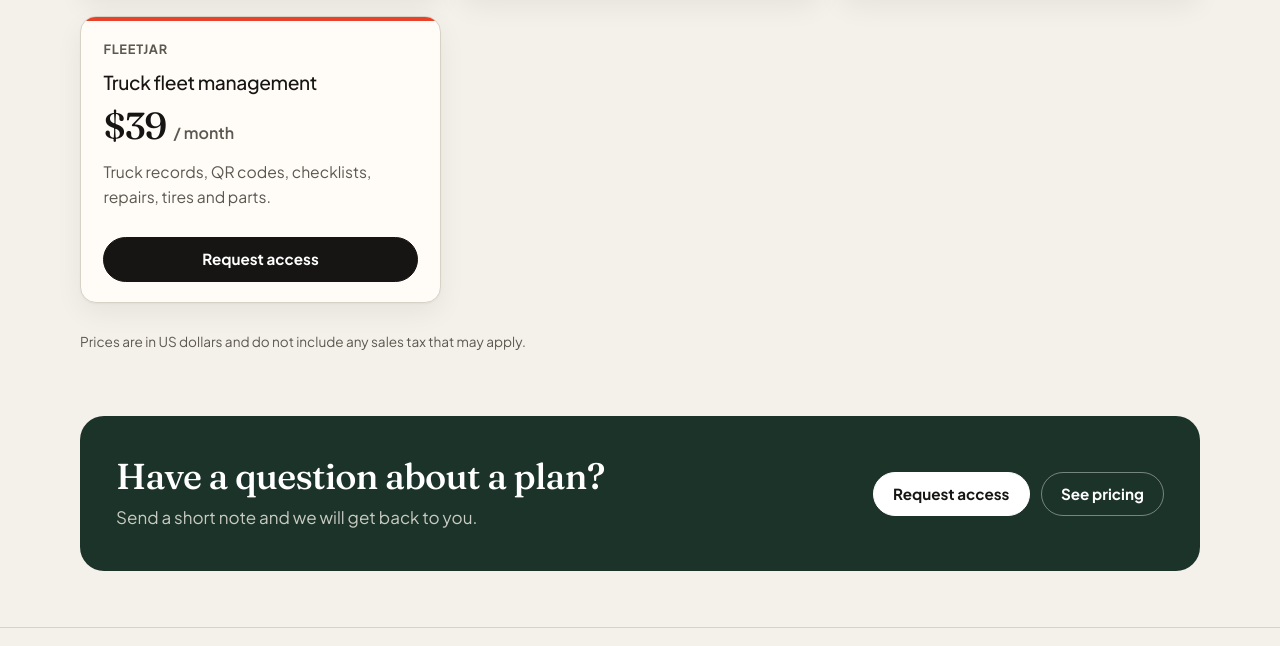
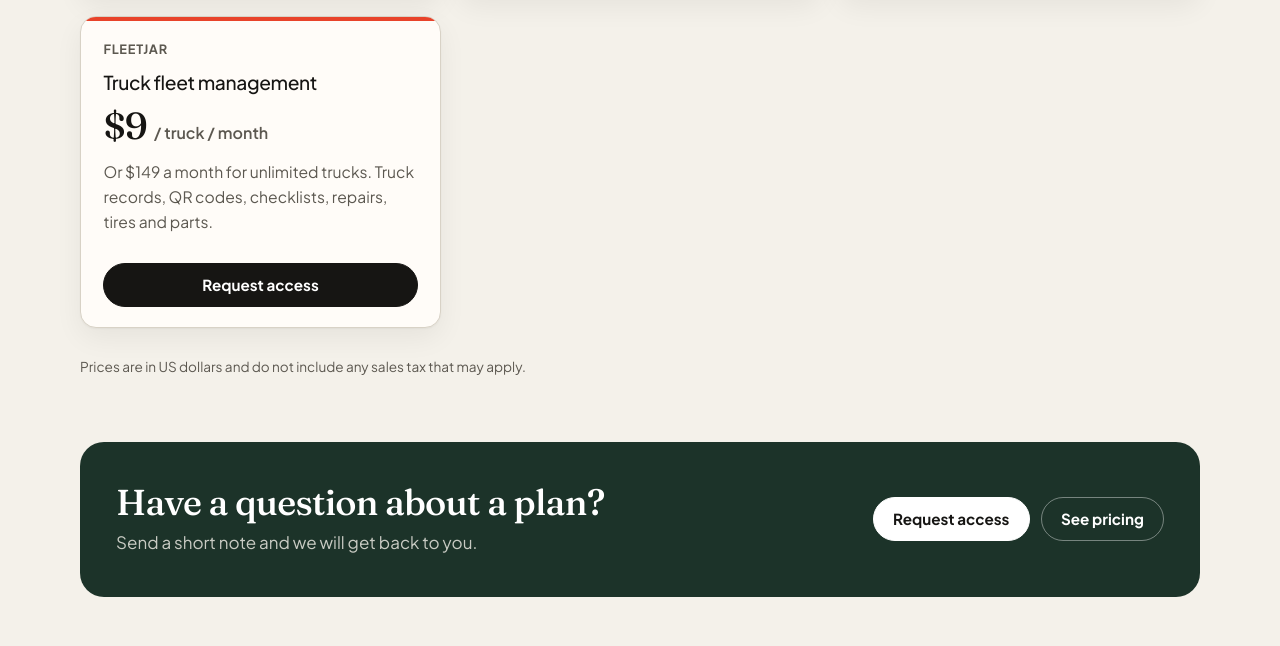
Before and after one commit to SeasonalBill/jarsuite-site, a plain HTML site: page pricing.html in a window 1280 px wide. Shown: the part 988-1634 px from the top of the page. Drawn offline with Linux system fonts and the light colour scheme.

Commit message:
FleetJar price: $9/truck/mo or $149 unlimited

```diff
--- a/pricing.html
+++ b/pricing.html
@@ -4,12 +4,12 @@
   <meta charset="utf-8">
   <meta name="viewport" content="width=device-width, initial-scale=1">
   <title>Pricing — Lawn Care &amp; Home Service Software | Jar Suite</title>
-  <meta name="description" content="Jar Suite pricing: TipJar $449/mo or $3,233 per season, FriendJar $49/mo, QuoteJar $300/mo, ClickJar $99/mo, RingJar $49/mo, FleetJar $39/mo.">
+  <meta name="description" content="Jar Suite pricing: TipJar $449/mo or $3,233 per season, FriendJar $49/mo, QuoteJar $300/mo, ClickJar $99/mo, RingJar $49/mo, FleetJar $9/truck/mo or $149/mo unlimited.">
   <link rel="canonical" href="https://jarsuite.com/pricing.html">
   <meta property="og:type" content="website">
   <meta property="og:site_name" content="Jar Suite">
   <meta property="og:title" content="Pricing — Lawn Care &amp; Home Service Software | Jar Suite">
-  <meta property="og:description" content="Jar Suite pricing: TipJar $449/mo or $3,233 per season, FriendJar $49/mo, QuoteJar $300/mo, ClickJar $99/mo, RingJar $49/mo, FleetJar $39/mo.">
+  <meta property="og:description" content="Jar Suite pricing: TipJar $449/mo or $3,233 per season, FriendJar $49/mo, QuoteJar $300/mo, ClickJar $99/mo, RingJar $49/mo, FleetJar $9/truck/mo or $149/mo unlimited.">
   <meta property="og:url" content="https://jarsuite.com/pricing.html">
   <meta property="og:image" content="https://jarsuite.com/assets/og-image.png">
   <meta property="og:image:width" content="1200">
@@ -17,7 +17,7 @@
   <meta property="og:image:alt" content="Jar Suite: QuoteJar, TipJar, FriendJar, ClickJar, RingJar and FleetJar">
   <meta name="twitter:card" content="summary_large_image">
   <meta name="twitter:title" content="Pricing — Lawn Care &amp; Home Service Software | Jar Suite">
-  <meta name="twitter:description" content="Jar Suite pricing: TipJar $449/mo or $3,233 per season, FriendJar $49/mo, QuoteJar $300/mo, ClickJar $99/mo, RingJar $49/mo, FleetJar $39/mo.">
+  <meta name="twitter:description" content="Jar Suite pricing: TipJar $449/mo or $3,233 per season, FriendJar $49/mo, QuoteJar $300/mo, ClickJar $99/mo, RingJar $49/mo, FleetJar $9/truck/mo or $149/mo unlimited.">
   <meta name="twitter:image" content="https://jarsuite.com/assets/og-image.png">
   <meta name="theme-color" content="#1c3329">
   <link rel="icon" href="assets/logos/favicon-32.png" type="image/png">
@@ -31,7 +31,7 @@
   <script type="application/ld+json">{"@context":"https://schema.org","@type":"SoftwareApplication","name":"TipJar","url":"https://jarsuite.com/tipjar.html","applicationCategory":"BusinessApplication","operatingSystem":"Web","description":"TipJar is review request software for lawn care: after each visit it asks for a Google or Facebook review and collects a survey. $449 a month or $3,233 for the season. FriendJar referrals add-on $49 a month.","publisher":{"@type":"Organization","name":"Jar Suite","url":"https://jarsuite.com/"},"offers":[{"@type":"Offer","name":"TipJar monthly","price":"449.00","priceCurrency":"USD","url":"https://jarsuite.com/tipjar.html","availability":"https://schema.org/InStock","priceSpecification":{"@type":"UnitPriceSpecification","price":"449.00","priceCurrency":"USD","unitText":"MONTH","billingDuration":"P1M"}},{"@type":"Offer","name":"TipJar season prepay (8 months)","price":"3233.00","priceCurrency":"USD","url":"https://jarsuite.com/tipjar.html","availability":"https://schema.org/InStock"},{"@type":"Offer","name":"FriendJar add-on","price":"49.00","priceCurrency":"USD","url":"https://jarsuite.com/tipjar.html","availability":"https://schema.org/InStock","priceSpecification":{"@type":"UnitPriceSpecification","price":"49.00","priceCurrency":"USD","unitText":"MONTH","billingDuration":"P1M"}}]}</script>
   <script type="application/ld+json">{"@context":"https://schema.org","@type":"SoftwareApplication","name":"ClickJar","url":"https://jarsuite.com/clickjar.html","applicationCategory":"BusinessApplication","operatingSystem":"Web","description":"ClickJar is an ad reporting dashboard for lawn care companies: spend and leads across ad channels, keyword research and SEO tracking in one view. $99 a month.","publisher":{"@type":"Organization","name":"Jar Suite","url":"https://jarsuite.com/"},"offers":[{"@type":"Offer","name":"ClickJar monthly","price":"99.00","priceCurrency":"USD","url":"https://jarsuite.com/clickjar.html","availability":"https://schema.org/InStock","priceSpecification":{"@type":"UnitPriceSpecification","price":"99.00","priceCurrency":"USD","unitText":"MONTH","billingDuration":"P1M"}}]}</script>
   <script type="application/ld+json">{"@context":"https://schema.org","@type":"SoftwareApplication","name":"RingJar","url":"https://jarsuite.com/ringjar.html","applicationCategory":"BusinessApplication","operatingSystem":"Web","description":"RingJar is call tracking for home service companies: a tracking number per ad source, forwarded to your office, with answered and missed calls logged. $49 a month.","publisher":{"@type":"Organization","name":"Jar Suite","url":"https://jarsuite.com/"},"offers":[{"@type":"Offer","name":"RingJar monthly","price":"49.00","priceCurrency":"USD","url":"https://jarsuite.com/ringjar.html","availability":"https://schema.org/InStock","priceSpecification":{"@type":"UnitPriceSpecification","price":"49.00","priceCurrency":"USD","unitText":"MONTH","billingDuration":"P1M"}}]}</script>
-  <script type="application/ld+json">{"@context":"https://schema.org","@type":"SoftwareApplication","name":"FleetJar","url":"https://jarsuite.com/fleetjar.html","applicationCategory":"BusinessApplication","operatingSystem":"Web","description":"FleetJar is fleet management for lawn care trucks: truck records, a QR code per truck, checklists, problem reports and repairs, service history, tires, parts and plate expirations. $39 a month.","publisher":{"@type":"Organization","name":"Jar Suite","url":"https://jarsuite.com/"},"offers":[{"@type":"Offer","name":"FleetJar monthly","price":"39.00","priceCurrency":"USD","url":"https://jarsuite.com/fleetjar.html","availability":"https://schema.org/InStock","priceSpecification":{"@type":"UnitPriceSpecification","price":"39.00","priceCurrency":"USD","unitText":"MONTH","billingDuration":"P1M"}}]}</script>
+  <script type="application/ld+json">{"@context":"https://schema.org","@type":"SoftwareApplication","name":"FleetJar","url":"https://jarsuite.com/fleetjar.html","applicationCategory":"BusinessApplication","operatingSystem":"Web","description":"FleetJar is fleet management for lawn care trucks: truck records, a QR code per truck, checklists, problem reports and repairs, service history, tires, parts and plate expirations. $9 per truck a month, or $149 a month for unlimited trucks.","publisher":{"@type":"Organization","name":"Jar Suite","url":"https://jarsuite.com/"},"offers":[{"@type":"Offer","name":"FleetJar per truck, monthly","price":"9.00","priceCurrency":"USD","url":"https://jarsuite.com/fleetjar.html","availability":"https://schema.org/InStock","priceSpecification":{"@type":"UnitPriceSpecification","price":"9.00","priceCurrency":"USD","unitText":"MONTH","billingDuration":"P1M"}},{"@type":"Offer","name":"FleetJar unlimited trucks, monthly","price":"149.00","priceCurrency":"USD","url":"https://jarsuite.com/fleetjar.html","availability":"https://schema.org/InStock","priceSpecification":{"@type":"UnitPriceSpecification","price":"149.00","priceCurrency":"USD","unitText":"MONTH","billingDuration":"P1M"}}]}</script>
 </head>
 <body>
   <a class="skip" href="#main">Skip to content</a>
@@ -116,8 +116,8 @@
         <article class="card fleet">
           <p class="purpose">FleetJar</p>
           <h2 class="plan-name">Truck fleet management</h2>
-          <p class="price">$39 <span>/ month</span></p>
-          <p class="price-note">Truck records, QR codes, checklists, repairs, tires and parts.</p>
+          <p class="price">$9 <span>/ truck / month</span></p>
+          <p class="price-note">Or $149 a month for unlimited trucks. Truck records, QR codes, checklists, repairs, tires and parts.</p>
           <a class="btn btn-primary btn-block" href="contact.html?product=fleetjar">Request access</a>
         </article>
       </div>
```
Also changed, not shown: fleetjar.html (+6 -5 lines), index.html (+1 -1 lines), 1 other file.
